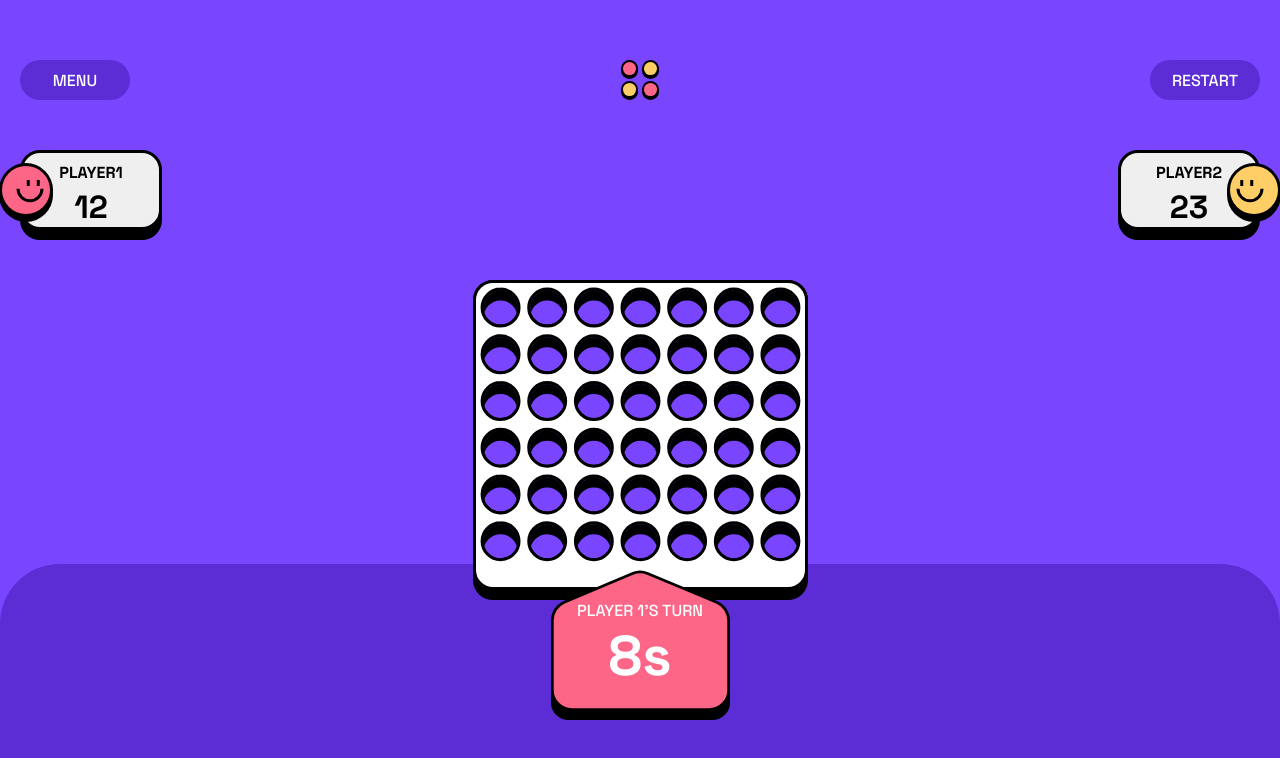
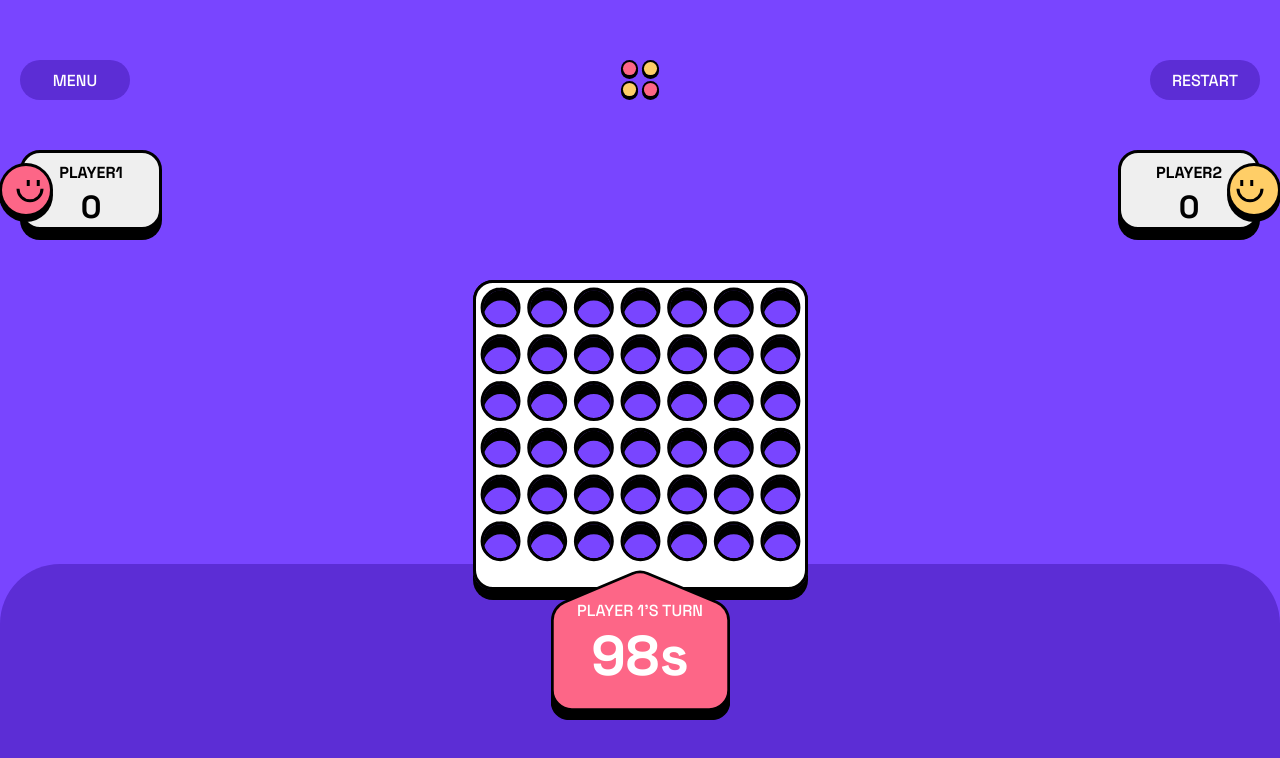
Before and after one commit to AldairUAM-Azc/connect4, a React (Vite) app: page / in a window 1280 px wide. Both pictures are taken after a click on the button "PLAY VS PLAYER". Shown: the top 758 px of the page. Built offline with nearby package versions, Linux system fonts and the light colour scheme.

Commit message:
next version

```diff
--- a/src/Components/App/App.jsx
+++ b/src/Components/App/App.jsx
@@ -12,9 +12,8 @@ const views = {
 
 function App() {
   const [view, setView] = useState(views.Menu);
-  { console.log(view) }
+
   return (
-
     <div className='main-container'>
       {/* I prefer this state machine approach  instead of Router cause simplicity*/}
       {view == views.Menu && <Menu setView={setView} views={views} />}
--- a/src/Components/Game/Board/Board.jsx
+++ b/src/Components/Game/Board/Board.jsx
@@ -4,6 +4,10 @@ import p2Token from "../../../assets/images/counter-red-small.svg"
 const Board = ({ game, setGame, players, resetCountdown }) => {
 
   const playToken = (ev) => {
+    console.log("START")
+    if (game.winner) {
+      return
+    }
     const row = ev.target.getAttribute("row");
     const col = ev.target.getAttribute("col");
 
@@ -21,15 +25,15 @@ const Board = ({ game, setGame, players, resetCountdown }) => {
       player: game.player === players.P1 ? players.P2 : players.P1, // toggle between players
       board: newBoard,
     })
-    //
     checkWinner()
     resetCountdown()
-
     if (ev.target.getAttribute("row") > - 1)
       ev.target.setAttribute("row", + ev.target.getAttribute("row") - 1)
+    console.log("END")
   }
 
   const checkWinner = () => {
+    let winner = players.noPlayer;
     //check horizontal
     for (let rIdx = 0; rIdx < game.board.length; rIdx++) {
       for (let cIdx = 0; cIdx < game.board[0].length - 3; cIdx++) {
@@ -39,7 +43,7 @@ const Board = ({ game, setGame, players, resetCountdown }) => {
           && game.board[rIdx][cIdx + 2] === player
           && game.board[rIdx][cIdx + 3] === player
         ) {
-          setGame({ ...game, winner: players[player] })
+          winner = player
           break;
         };
       }
@@ -54,7 +58,7 @@ const Board = ({ game, setGame, players, resetCountdown }) => {
           && game.board[rIdx + 2][cIdx] === player
           && game.board[rIdx + 3][cIdx] === player
         ) {
-          setGame({ ...game, winner: players[player] })
+          winner = player
           break;
         };
       }
@@ -70,7 +74,7 @@ const Board = ({ game, setGame, players, resetCountdown }) => {
           && game.board[rIdx + 2][cIdx - 2] === player
           && game.board[rIdx + 3][cIdx - 3] === player
         ) {
-          setGame({ ...game, winner: players[player] })
+          winner = player;
           break;
         };
       }
@@ -85,11 +89,19 @@ const Board = ({ game, setGame, players, resetCountdown }) => {
           && game.board[rIdx + 2][cIdx + 2] === player
           && game.board[rIdx + 3][cIdx + 3] === player
         ) {
-          setGame({ ...game, winner: players[player] })
+          winner = player
           break;
         };
       }
     }
+
+    if (winner)
+      setGame({
+        ...game,
+        winner: players[winner],
+        scores: { ...game.scores, [players[winner]]: game.scores[players[winner]] + 1 }
+      })
+    return
   }
 
   const Pellet = ({ rIdx, cIdx }) => {
--- a/src/Components/Game/Game.jsx
+++ b/src/Components/Game/Game.jsx
@@ -1,7 +1,8 @@
 import { useState } from "react"
-import logo from "../../assets/images/logo.svg"
 import Board from "../Game/Board/Board"
 import Turn from "../Game/Turn/Turn"
+import Scores from "../Game/Scores/Scores"
+import Options from "../Game/Options/Options"
 import "./Game.css"
 
 function Game() {
@@ -11,7 +12,7 @@ function Game() {
     noPlayer: null
   }
 
-  const [game, setGame] = useState({
+  const initialGame = {
     player: players.P1,
     winner: players.noPlayer,
     board: [
@@ -22,19 +23,23 @@ function Game() {
       [null, null, null, null, null, null, null],
       [null, null, null, null, null, null, null],
     ],
-  })
+    scores: {
+      [players.P1]: 0,
+      [players.P2]: 0
+    }
+  }
 
-  const turnTime = 10 //seconds
+  const [game, setGame] = useState(initialGame)
+
+  const turnTime = 100 //seconds
   const [countdown, setCountDown] = useState(turnTime) //cant put countdown in game State since will trigger  a rerender every damn second
   const resetCountdown = () => setCountDown(turnTime)
-
-
 
   return (
     <>
       <section className="game">
         <Options></Options>
-        <Scores></Scores>
+        <Scores game={game} setGame={setGame} players={players}></Scores>
         <Board game={game} setGame={setGame} players={players} resetCountdown={resetCountdown} ></Board>
         <Turn game={game} setGame={setGame} players={players} countdown={countdown} setCountDown={setCountDown}></Turn>
       </section>
@@ -43,32 +48,4 @@ function Game() {
   );
 }
 
-const Options = () => {
-  return (
-    <div className="options">
-      <button className="button">MENU</button>
-      <img className="logo" src={logo} alt="Logo" />
-      <button className="button">RESTART</button>
-    </div>
-  )
-}
-
-const Scores = () => {
-  return (
-    <div className="scores">
-      <button className="button">PLAYER1
-        <div>12</div>
-      </button>
-      <button className="button">PLAYER2
-        <div>23</div>
-      </button>
-    </div>
-  )
-}
-
-
-
-
-
-
 export default Game;
--- /dev/null
+++ b/src/Components/Game/Options/Options.jsx
@@ -0,0 +1,13 @@
+import logo from "../../../assets/images/logo.svg"
+
+const Options = () => {
+  return (
+    <div className="options">
+      <button className="button">MENU</button>
+      <img className="logo" src={logo} alt="Logo" />
+      <button className="button">RESTART</button>
+    </div>
+  )
+}
+
+export default Options;
--- /dev/null
+++ b/src/Components/Game/Scores/Scores.jsx
@@ -0,0 +1,15 @@
+
+const Scores = ({game, players}) => {
+  return (
+    <div className="scores">
+      <button className="button">PLAYER1
+        <div>{game.scores[players.P1]}</div>
+      </button>
+      <button className="button">PLAYER2
+        <div>{game.scores[players.P2]}</div>
+      </button>
+    </div>
+  )
+}
+
+export default Scores;
--- a/src/Components/Game/Turn/Turn.jsx
+++ b/src/Components/Game/Turn/Turn.jsx
@@ -5,17 +5,21 @@ const Turn = ({ game, setGame, players, countdown, setCountDown}) => {
 
 
   useEffect(() => {
+    // if time runs out the other wins
+    if (!countdown) {
+      const otherPlayer  = game.player === players.P1 ? players.P2 : players.P1
+      setGame({
+        ...game,
+        winner: otherPlayer,
+        scores: {...game.scores, [otherPlayer]: game.scores[otherPlayer] + 1}
+      });
+      return;
+    }
+
     const timer = setInterval(() => {
       setCountDown(countdown - 1);
     }, 1000)
-    // if time runs out the other wins
-    if (!countdown) {
-      setGame({
-        ...game,
-        winner: game.winner == players.P1 ? players.P1 : players.P2
-      });
-      return;
-    }
+
     return () => clearInterval(timer)
   }, [countdown])
 
```
